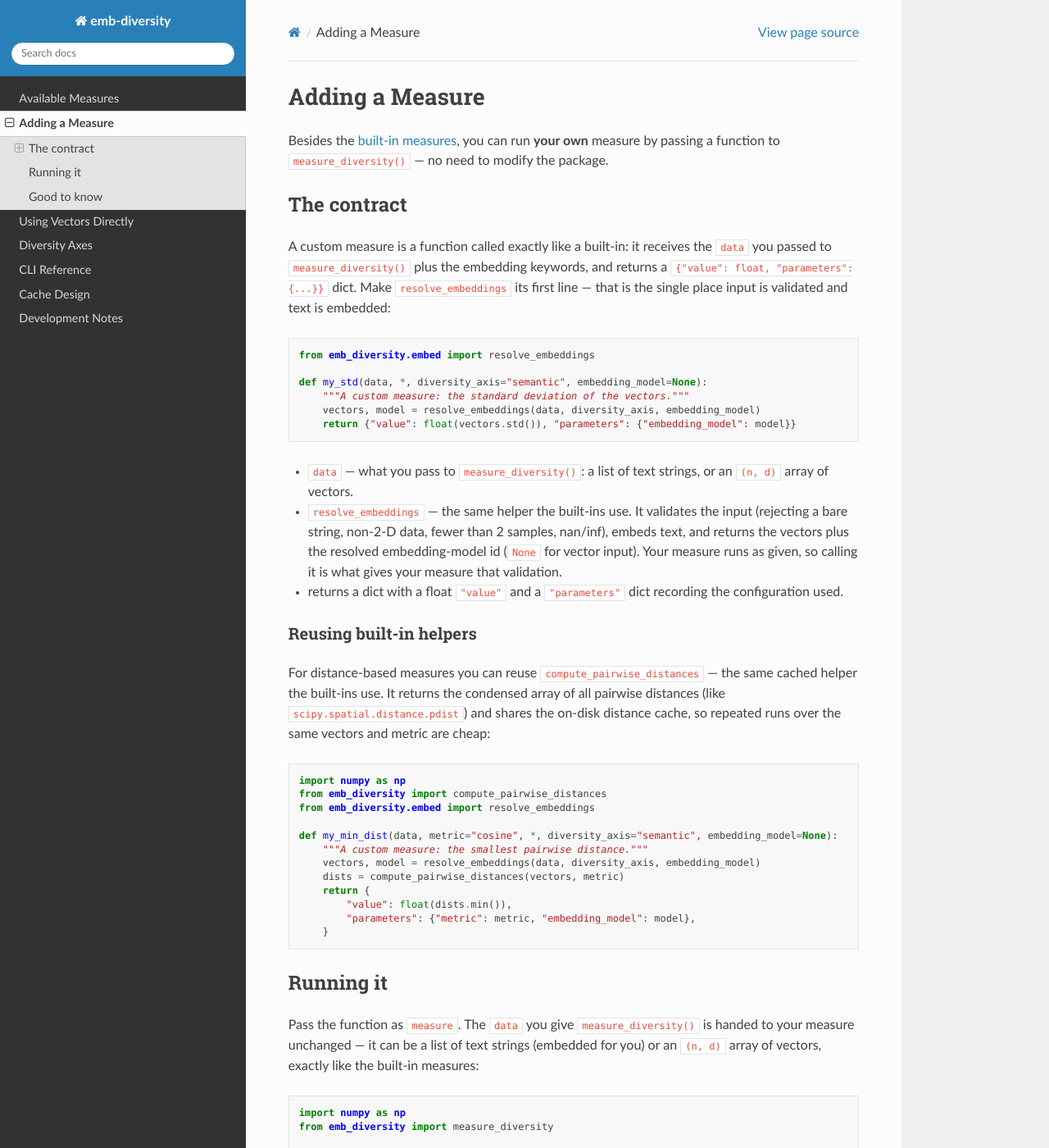
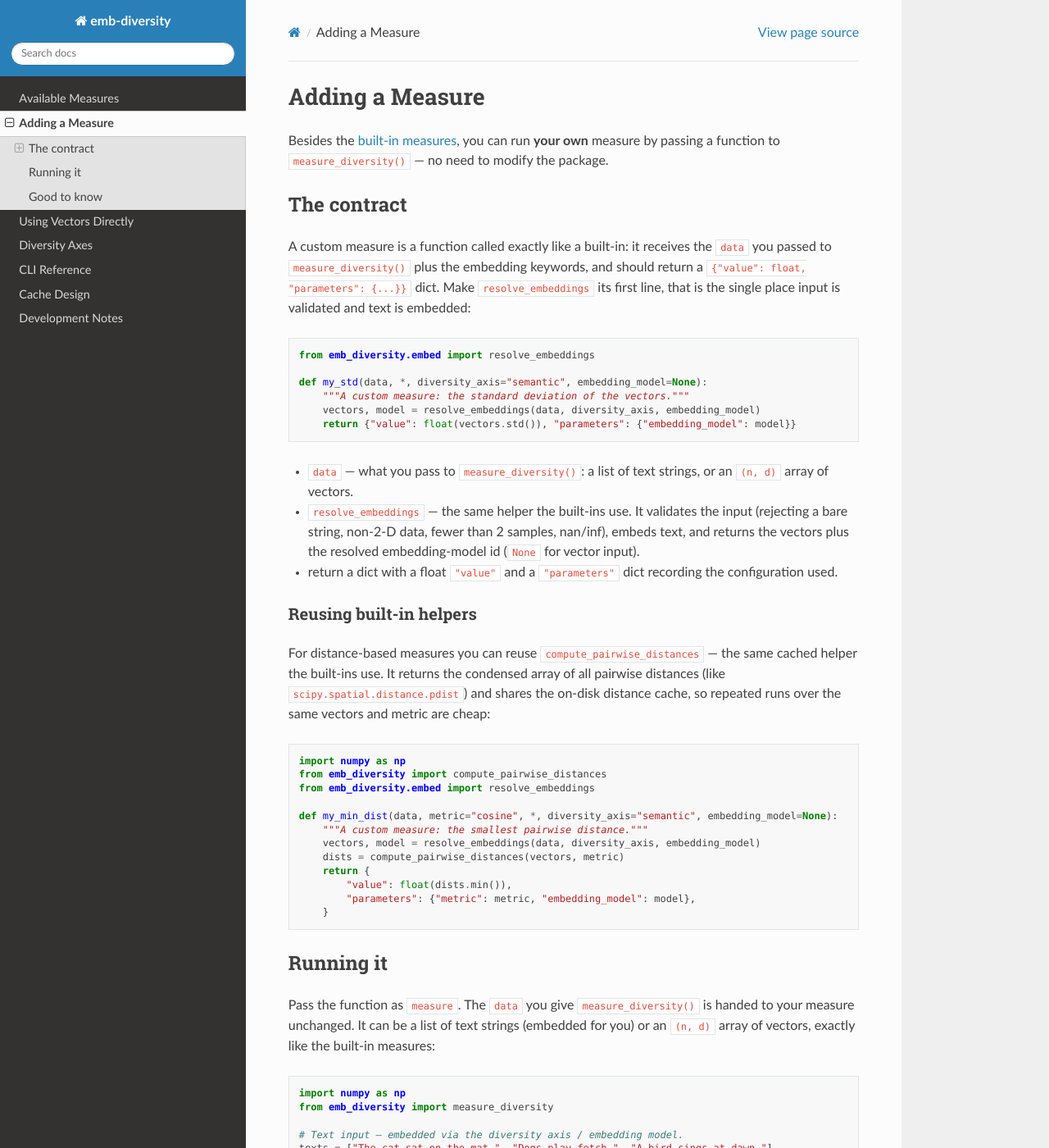
Before and after one commit to nlpsoc/emb-diversity, a Sphinx documentation site: the page built from docs/source/user-guide/adding-a-measure.md, in a window 1280 px wide and 1400 px high. Shown: the whole window at 82% size. Built offline with Sphinx 7.4.7 and the Read the Docs theme 3.1.0, drawn with Linux system fonts in a browser that asks for light colours; pages that are not in the unit, such as notebooks, are missing from menus.

Commit message:
- update suggested docs

````diff
--- a/docs/source/user-guide/adding-a-measure.md
+++ b/docs/source/user-guide/adding-a-measure.md
@@ -6,9 +6,9 @@ passing a function to `measure_diversity()` — no need to modify the package.
 ## The contract
 
 A custom measure is a function called exactly like a built-in: it receives the
-`data` you passed to `measure_diversity()` plus the embedding keywords, and returns a
+`data` you passed to `measure_diversity()` plus the embedding keywords, and should return a
 `{"value": float, "parameters": {...}}` dict. Make `resolve_embeddings` its first
-line — that is the single place input is validated and text is embedded:
+line, that is the single place input is validated and text is embedded:
 
 ```python
 from emb_diversity.embed import resolve_embeddings
@@ -24,9 +24,8 @@ def my_std(data, *, diversity_axis="semantic", embedding_model=None):
 - `resolve_embeddings` — the same helper the built-ins use. It validates the input
   (rejecting a bare string, non-2-D data, fewer than 2 samples, nan/inf), embeds
   text, and returns the vectors plus the resolved embedding-model id (`None` for
-  vector input). Your measure runs as given, so calling it is what gives your measure
-  that validation.
-- returns a dict with a float `"value"` and a `"parameters"` dict recording the
+  vector input).
+- return a dict with a float `"value"` and a `"parameters"` dict recording the
   configuration used.
 
 ### Reusing built-in helpers
@@ -54,7 +53,7 @@ def my_min_dist(data, metric="cosine", *, diversity_axis="semantic", embedding_m
 ## Running it
 
 Pass the function as `measure`. The `data` you give `measure_diversity()` is handed
-to your measure unchanged — it can be a list of text strings (embedded for you) or
+to your measure unchanged. It can be a list of text strings (embedded for you) or
 an `(n, d)` array of vectors, exactly like the built-in measures:
 
 ```python
````
